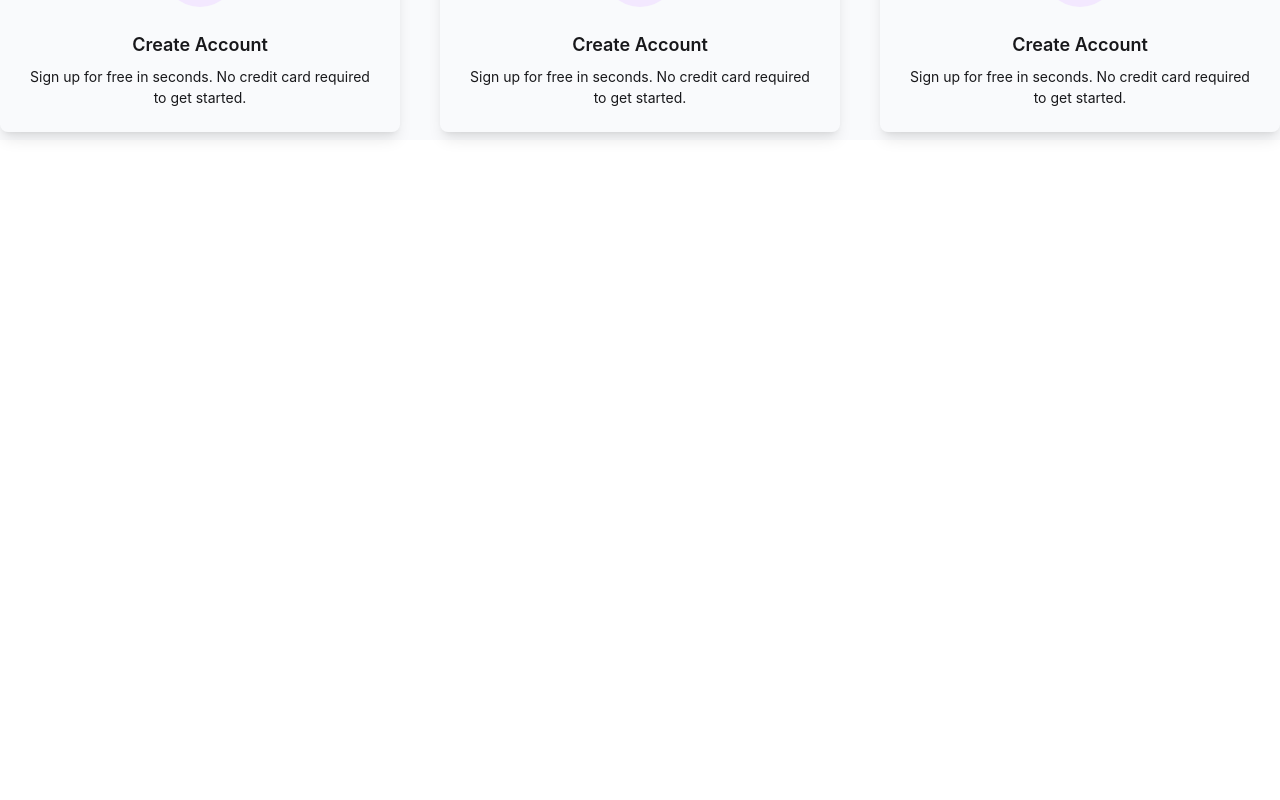
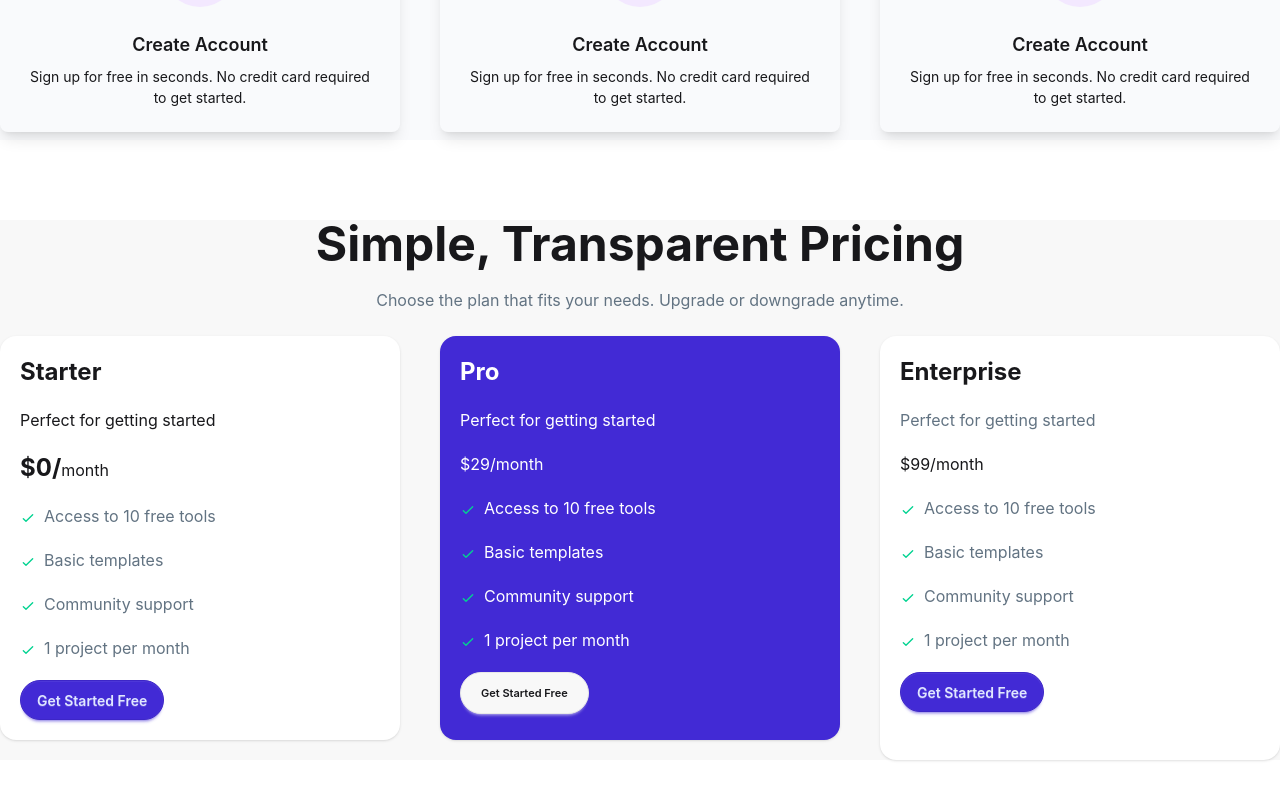
Before and after one commit to touhidhasan8/DigiTools-For-React, a React (Vite) app: page / in a window 1280 px wide. Shown: the part 2764-3564 px from the top of the page. Before the commit the page ends 2944 px from the top, so only its background shows below. Built offline with nearby package versions, Linux system fonts and the light colour scheme.

Commit message:
subscribtion card

```diff
--- a/src/App.jsx
+++ b/src/App.jsx
@@ -7,6 +7,7 @@ import PlayGround from './Components/Banner/PlayGround'
 import Card from './Components/Card/Card'
 import { ToastContainer } from 'react-toastify'
 import ThreeSteep from './Components/ThreeStep/ThreeSteep'
+import Transparent from './Components/ThreeStep/Transparent'
 
 function App() {
   const loadData = fetch('/data.json').then(res => res.json())
@@ -19,6 +20,7 @@ const [selectCard , setSelectCard]=useState([])
           <PlayGround></PlayGround>
           <Card loadData={loadData} selectCard={selectCard} setSelectCard={setSelectCard} ></Card>
           <ThreeSteep></ThreeSteep>
+          <Transparent></Transparent>
         </Suspense>
          <ToastContainer />
 
--- /dev/null
+++ b/src/Components/ThreeStep/Transparent.jsx
@@ -0,0 +1,88 @@
+import React from 'react';
+
+const Transparent = () => {
+    return (
+        <div className='container mx-auto space-y-6 bg-base-200 mb-10'>
+            <div className='text-center space-y-5 mt-20'>
+                <h1 className='text-5xl font-bold'>Simple, Transparent Pricing</h1>
+                <p className='text-[#627382]'>Choose the plan that fits your needs. Upgrade or downgrade anytime.</p>
+            </div>
+            <div className='grid  grid-cols-1 md:grid-cols-3 gap-10 space-y-5'>
+
+                <div className='bg-base-100 shadow-sm rounded-2xl  p-5 list-none space-y-5 '>
+                    <h1 className='text-2xl font-bold mb-5'>Starter</h1>
+                    <p>Perfect for getting started</p>
+                    <p><span className='text-2xl font-bold'>$0/</span>month</p>
+                    <li>
+                        <svg xmlns="http://www.w3.org/2000/svg" className="size-4 me-2 inline-block text-success" fill="none" viewBox="0 0 24 24" stroke="currentColor"><path strokeLinecap="round" strokeLinejoin="round" strokeWidth="2" d="M5 13l4 4L19 7" /></svg>
+                        <span className='text-[#627382]'>Access to 10 free tools</span>
+                    </li>
+                    <li>
+                        <svg xmlns="http://www.w3.org/2000/svg" className="size-4 me-2 inline-block text-success" fill="none" viewBox="0 0 24 24" stroke="currentColor"><path strokeLinecap="round" strokeLinejoin="round" strokeWidth="2" d="M5 13l4 4L19 7" /></svg>
+                        <span className='text-[#627382]'>Basic templates</span>
+                    </li>
+                    <li>
+                        <svg xmlns="http://www.w3.org/2000/svg" className="size-4 me-2 inline-block text-success" fill="none" viewBox="0 0 24 24" stroke="currentColor"><path strokeLinecap="round" strokeLinejoin="round" strokeWidth="2" d="M5 13l4 4L19 7" /></svg>
+                        <span className='text-[#627382]'>Community support</span>
+                    </li>
+                    <li>
+                        <svg xmlns="http://www.w3.org/2000/svg" className="size-4 me-2 inline-block text-success" fill="none" viewBox="0 0 24 24" stroke="currentColor"><path strokeLinecap="round" strokeLinejoin="round" strokeWidth="2" d="M5 13l4 4L19 7" /></svg>
+                        <span className='text-[#627382]'>1 project per month</span>
+                    </li>
+                    <button className='btn btn-primary rounded-full'>Get Started Free</button>
+                </div>
+
+
+                <div className='bg-primary text-white shadow-sm rounded-2xl  p-5 list-none space-y-5'>
+                    <h1 className='text-2xl font-bold mb-5'>Pro</h1>
+                    <p >Perfect for getting started</p>
+                    <p>$29/month</p>
+                    <li>
+                        <svg xmlns="http://www.w3.org/2000/svg" className="size-4 me-2 inline-block text-success" fill="none" viewBox="0 0 24 24" stroke="currentColor"><path strokeLinecap="round" strokeLinejoin="round" strokeWidth="2" d="M5 13l4 4L19 7" /></svg>
+                        <span >Access to 10 free tools</span>
+                    </li>
+                    <li>
+                        <svg xmlns="http://www.w3.org/2000/svg" className="size-4 me-2 inline-block text-success" fill="none" viewBox="0 0 24 24" stroke="currentColor"><path strokeLinecap="round" strokeLinejoin="round" strokeWidth="2" d="M5 13l4 4L19 7" /></svg>
+                        <span >Basic templates</span>
+                    </li>
+                    <li>
+                        <svg xmlns="http://www.w3.org/2000/svg" className="size-4 me-2 inline-block text-success" fill="none" viewBox="0 0 24 24" stroke="currentColor"><path strokeLinecap="round" strokeLinejoin="round" strokeWidth="2" d="M5 13l4 4L19 7" /></svg>
+                        <span >Community support</span>
+                    </li>
+                    <li>
+                        <svg xmlns="http://www.w3.org/2000/svg" className="size-4 me-2 inline-block text-success" fill="none" viewBox="0 0 24 24" stroke="currentColor"><path strokeLinecap="round" strokeLinejoin="round" strokeWidth="2" d="M5 13l4 4L19 7" /></svg>
+                        <span>1 project per month</span>
+                    </li>
+                    <button className='btn btn-xs p-5 rounded-full'>Get Started Free</button>
+                </div>
+
+
+
+                <div className='bg-base-100 shadow-sm rounded-2xl  p-5 list-none space-y-5'>
+                    <h1 className='text-2xl font-bold mb-5'>Enterprise</h1>
+                    <p className='text-[#627382]'>Perfect for getting started</p>
+                    <p>$99/month</p>
+                    <li>
+                        <svg xmlns="http://www.w3.org/2000/svg" className="size-4 me-2 inline-block text-success" fill="none" viewBox="0 0 24 24" stroke="currentColor"><path strokeLinecap="round" strokeLinejoin="round" strokeWidth="2" d="M5 13l4 4L19 7" /></svg>
+                        <span className='text-[#627382]'>Access to 10 free tools</span>
+                    </li>
+                    <li>
+                        <svg xmlns="http://www.w3.org/2000/svg" className="size-4 me-2 inline-block text-success" fill="none" viewBox="0 0 24 24" stroke="currentColor"><path strokeLinecap="round" strokeLinejoin="round" strokeWidth="2" d="M5 13l4 4L19 7" /></svg>
+                        <span className='text-[#627382]'>Basic templates</span>
+                    </li>
+                    <li>
+                        <svg xmlns="http://www.w3.org/2000/svg" className="size-4 me-2 inline-block text-success" fill="none" viewBox="0 0 24 24" stroke="currentColor"><path strokeLinecap="round" strokeLinejoin="round" strokeWidth="2" d="M5 13l4 4L19 7" /></svg>
+                        <span className='text-[#627382]'>Community support</span>
+                    </li>
+                    <li>
+                        <svg xmlns="http://www.w3.org/2000/svg" className="size-4 me-2 inline-block text-success" fill="none" viewBox="0 0 24 24" stroke="currentColor"><path strokeLinecap="round" strokeLinejoin="round" strokeWidth="2" d="M5 13l4 4L19 7" /></svg>
+                        <span className='text-[#627382]'>1 project per month</span>
+                    </li>
+                    <button className='btn btn-primary rounded-full'>Get Started Free</button>
+                </div>
+            </div>
+        </div>
+    );
+};
+
+export default Transparent;
```
